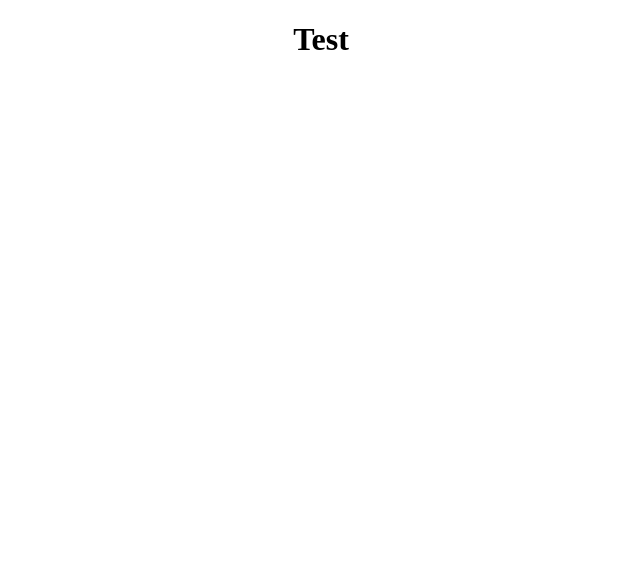
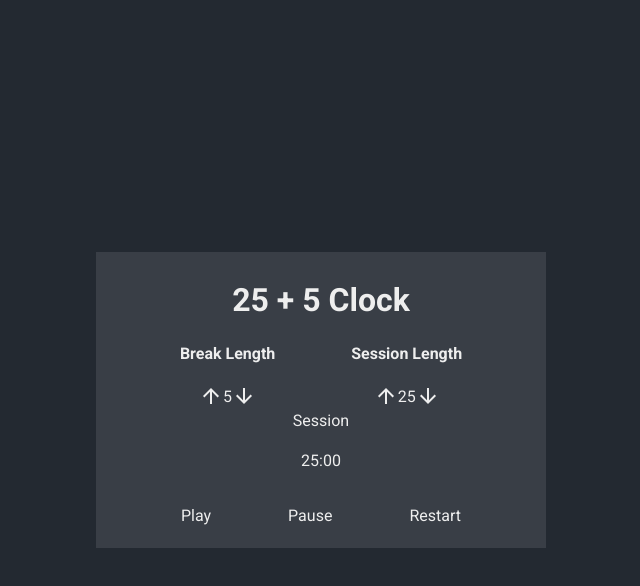
Before and after one commit to kpav33/pomodoro-timer, a React (Create React App) app: page / in a window 1280 px wide. Shown: the top 586 px of the page, without its empty margins (319-959 px from the left). Built offline with nearby package versions, Linux system fonts and the light colour scheme.

Commit message:
Basic styling

```diff
--- a/package.json
+++ b/package.json
@@ -4,6 +4,8 @@
   "version": "0.1.0",
   "private": true,
   "dependencies": {
+    "@material-ui/core": "^4.11.4",
+    "@material-ui/icons": "^4.11.2",
     "@testing-library/jest-dom": "^5.11.4",
     "@testing-library/react": "^11.1.0",
     "@testing-library/user-event": "^12.1.10",
--- a/public/index.html
+++ b/public/index.html
@@ -8,6 +8,8 @@
       name="description"
       content="Web site created using create-react-app"
     />
+    <link rel="stylesheet" href="https://fonts.googleapis.com/css?family=Roboto:300,400,500,700&display=swap" />
+    <link rel="stylesheet" href="https://fonts.googleapis.com/icon?family=Material+Icons" />
     <title>25 + 5 Clock</title>
   </head>
   <body>
--- a/src/App.js
+++ b/src/App.js
@@ -1,10 +1,16 @@
 import "./styles.scss";
 import React from "react";
 
+import Title from "./components/Title";
+import PomodoroTimer from "./components/PomodoroTimer";
+
 function App() {
   return (
-    <div className="App">
-      <h1>Test</h1>
+    <div className="app">
+      <div className="panel">
+        <Title />
+        <PomodoroTimer />
+      </div>
     </div>
   );
 }
--- /dev/null
+++ b/src/components/Buttons.js
@@ -0,0 +1,29 @@
+import React from "react";
+
+import ArrowUpwardIcon from "@material-ui/icons/ArrowUpward";
+import ArrowDownwardIcon from "@material-ui/icons/ArrowDownward";
+
+function Buttons() {
+  return (
+    <div className="buttons">
+      <div id="break-label">
+        <h4>Break Length</h4>
+        <div className="breaks">
+          <ArrowUpwardIcon onClick={() => console.log("OK")} />
+          <span>5</span>
+          <ArrowDownwardIcon />
+        </div>
+      </div>
+      <div id="session-label">
+        <h4>Session Length</h4>
+        <div className="sessions">
+          <ArrowUpwardIcon />
+          <span>25</span>
+          <ArrowDownwardIcon />
+        </div>
+      </div>
+    </div>
+  );
+}
+
+export default Buttons;
--- /dev/null
+++ b/src/components/PomodoroTimer.js
@@ -0,0 +1,22 @@
+import React from "react";
+
+import Buttons from "./Buttons";
+
+function PomodoroTimer() {
+  return (
+    <div className="pomodoroTimer">
+      <Buttons />
+      <div className="clock">
+        <div>Session</div>
+        <div>25:00</div>
+      </div>
+      <div className="controlButtons">
+        <div>Play</div>
+        <div>Pause</div>
+        <div>Restart</div>
+      </div>
+    </div>
+  );
+}
+
+export default PomodoroTimer;
--- /dev/null
+++ b/src/components/Title.js
@@ -0,0 +1,11 @@
+import React from "react";
+
+function Title() {
+  return (
+    <div className="title">
+      <h1>25 + 5 Clock</h1>
+    </div>
+  );
+}
+
+export default Title;
--- a/src/styles.scss
+++ b/src/styles.scss
@@ -1,3 +1,83 @@
-.App {
-    text-align: center;
+// || GENERAL
+:root {
+  --background-app: #232931;
+  --background-panel: #393e46;
+  --green: #4ecca3;
+  --text: #eeeeee;
+}
+
+*,
+*:before,
+*:after {
+box-sizing: border-box;
+}
+
+html,
+body {
+margin: 0;
+padding: 0;
+font-size: 16px;
+color: var(--text);
+font-family: 'Roboto', sans-serif;
+}
+
+.app {
+  height: 100vh;
+  display: flex;
+  justify-content: center;
+  align-items: center;
+  background: var(--background-app);
+}
+
+.panel {
+  width: 450px;
+  background: var(--background-panel);
+  padding: 0.5rem;
+
+    // Layout for larger screens
+    @media only screen and (min-width: 768px) {
+        height: auto;
+      }
+}
+
+// || TITLE
+.title {
+  text-align: center;
+}
+
+// || BUTTONS
+.buttons {
+  display: flex;
+  justify-content: space-evenly;
+  align-items: center;
+
+  .breaks {
+    display: flex;
+    justify-content: center;
+    align-items: center;
   }
+  .sessions {
+    display: flex;
+    justify-content: center;
+    align-items: center;
+  }
+}
+
+// || POMODORO TIMER
+.pomodoroTimer {
+  display: grid;
+  grid-template: 50px 100px 50px / 1fr;
+
+  .clock {
+    display: flex;
+    flex-direction: column;
+    justify-content: space-evenly;
+    align-items: center;
+  }
+
+  .controlButtons {
+    display: flex;
+    justify-content: space-evenly;
+    align-items: center;
+  }
+}
```
Also changed, not shown: 1 other file (tests, documents, lock files or other folders).
